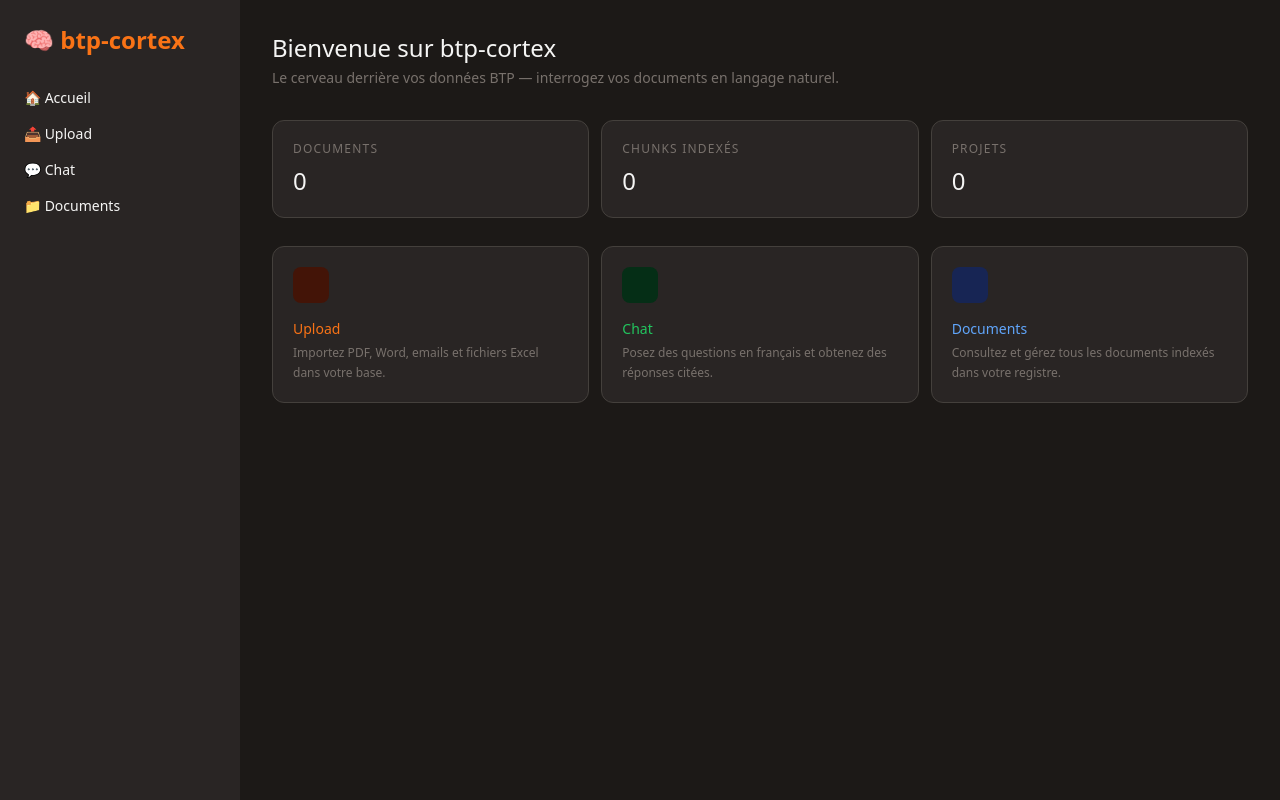
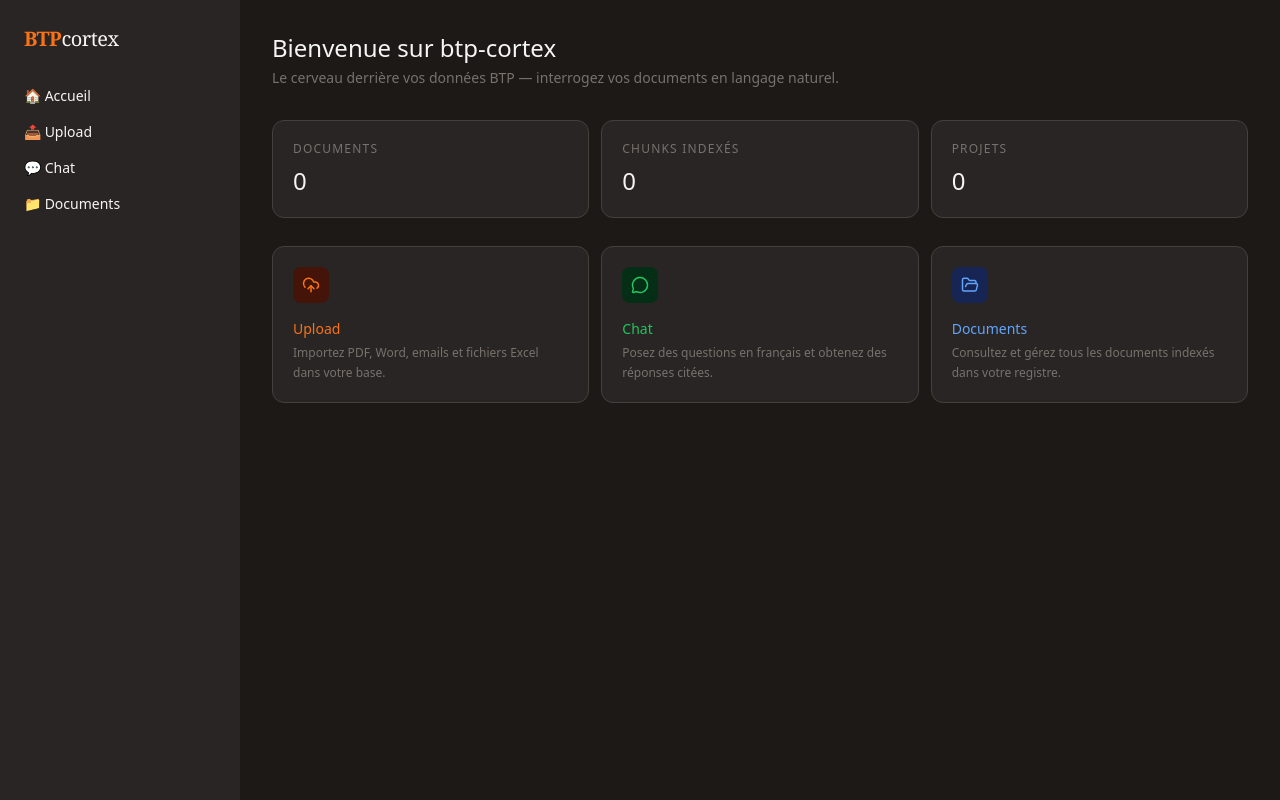
Before and after one commit to Abdessamad404/btp-cortex, a Flask app: page / in a window 1280 px wide. Run offline with Flask 3, Linux system fonts and the light colour scheme; data that the repository does not hold is empty; some libraries are stand-ins or nearby versions.

Commit message:
feat: update sidebar

```diff
--- a/app/templates/base.html
+++ b/app/templates/base.html
@@ -21,12 +21,15 @@
       }
     }
   </script>
+  <script src="https://unpkg.com/lucide@latest/dist/umd/lucide.min.js"></script>
 </head>
 <body class="min-h-screen flex bg-base text-content">
 
   <!-- Sidebar -->
   <aside class="flex-shrink-0 flex flex-col p-6 gap-8 bg-surface" style="width:240px;">
-    <a href="/" class="text-2xl font-bold text-primary">🧠 btp-cortex</a>
+    <a href="/" class="tracking-tight" style="font-size:20px; font-weight:700; color:#F97316; letter-spacing:-0.5px; font-family: 'Georgia', serif;">
+      BTP<span style="color:#F5F5F4; font-weight:300;">cortex</span>
+    </a>
     <nav class="flex flex-col gap-4 text-sm font-medium">
       <a href="/"          class="hover:text-primary transition-colors">🏠 Accueil</a>
       <a href="/upload"    class="hover:text-primary transition-colors">📤 Upload</a>
```
